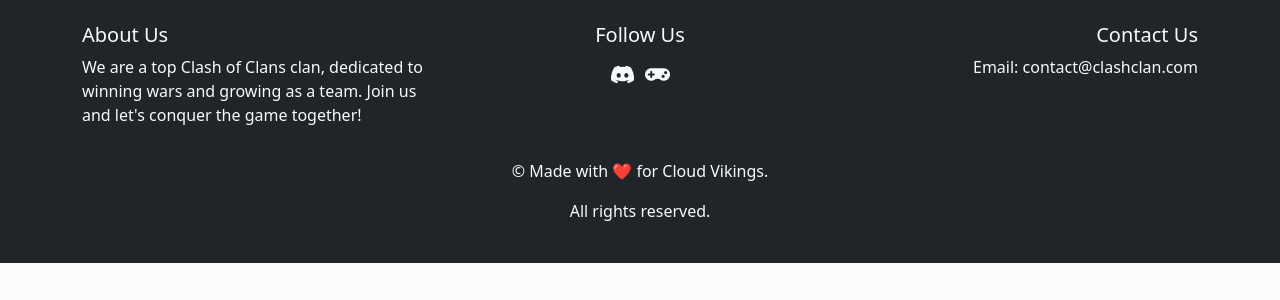
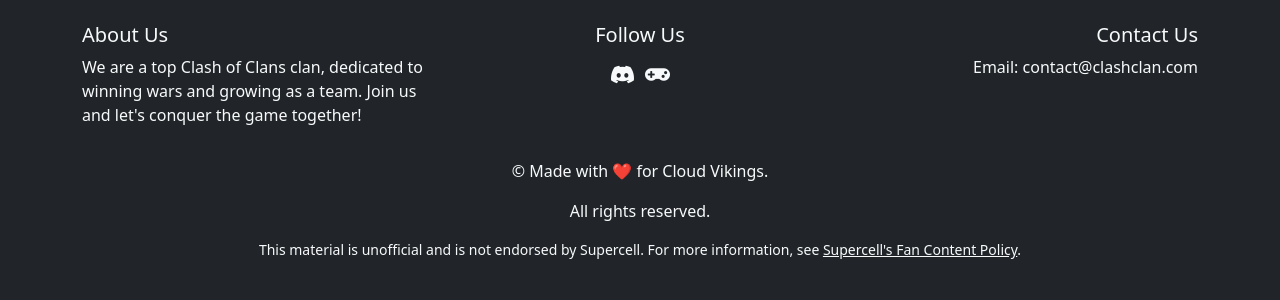
Before and after one commit to mctrinity/cloudvikingswebsite, a Flask app: template templates/wars.html in a window 1280 px wide. Shown: the part 603-903 px from the top of the page. Before the commit the page ends 866 px from the top, so only its background shows below. Run offline with Flask 3, Linux system fonts and the light colour scheme; the template is opened without the code that fills it, so the values that code supplies are empty.

Commit message:
add disclaimer for supercell

```diff
--- a/static/css/style.css
+++ b/static/css/style.css
@@ -162,6 +162,17 @@ footer a:hover {
     color: #f1c40f;
 }
 
+.disclaimer-text {
+    font-size: 0.875rem; /* Smaller font size for the disclaimer, adjust as needed */
+    line-height: 1.5; /* Increase line spacing for better readability */
+}
+
+.disclaimer-text a {
+    font-size: inherit; /* Ensure the link matches the size of the surrounding text */
+    color: #f1c40f; /* Adjust color if desired for better visibility */
+}
+
+
 /* ---------- RESPONSIVE ADJUSTMENTS ---------- */
 
 /* Adjustments for tablets (iPads, etc.) */
--- a/templates/base.html
+++ b/templates/base.html
@@ -74,8 +74,13 @@
                 <div class="col text-center">
                     <p>&copy; {{ current_year }} Made with ❤️ for Cloud Vikings.</p>
                     <p>All rights reserved.</p>
+                    <p class="disclaimer-text">
+                        This material is unofficial and is not endorsed by Supercell. For more information, see
+                        <a href="https://www.supercell.com/fan-content-policy/" class="text-light">Supercell's Fan Content Policy</a>.
+                    </p>
                 </div>
             </div>
+
         </div>
     </footer>
 
```
